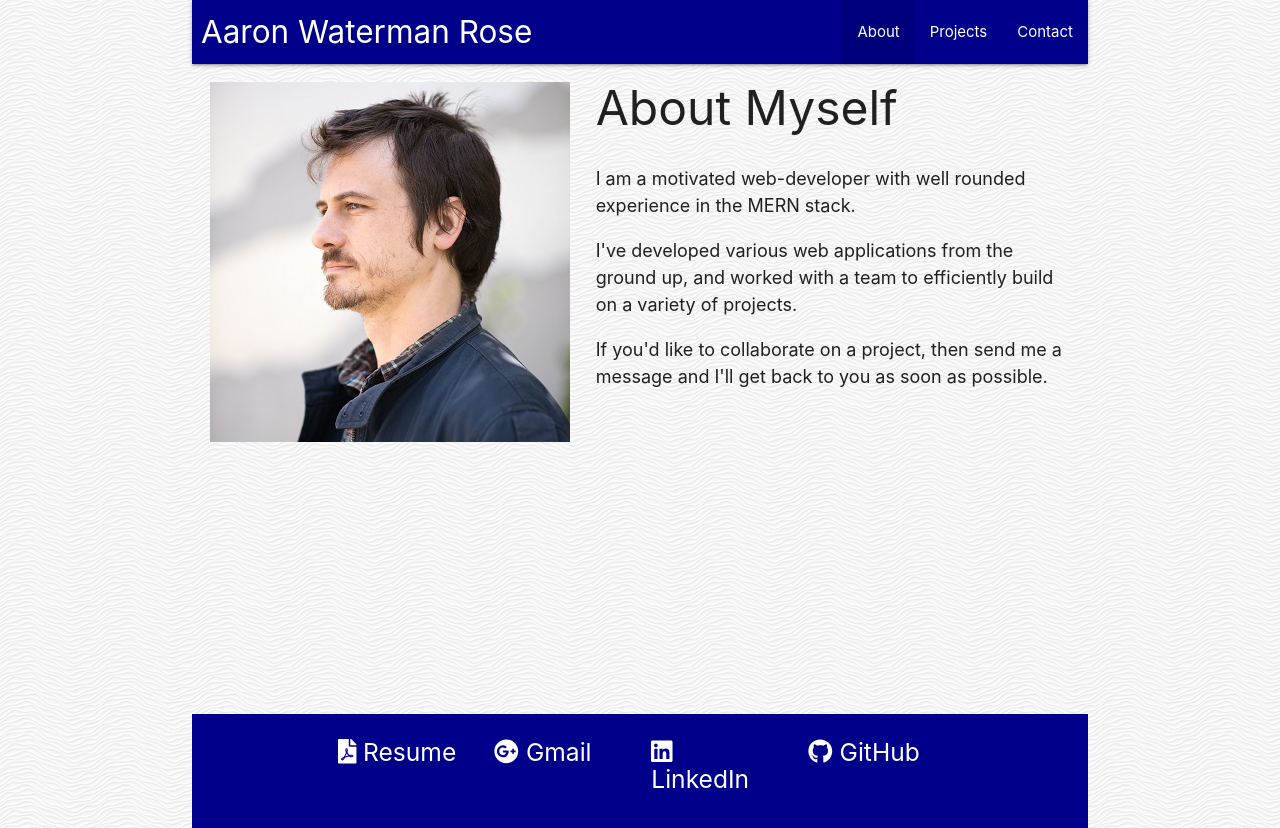
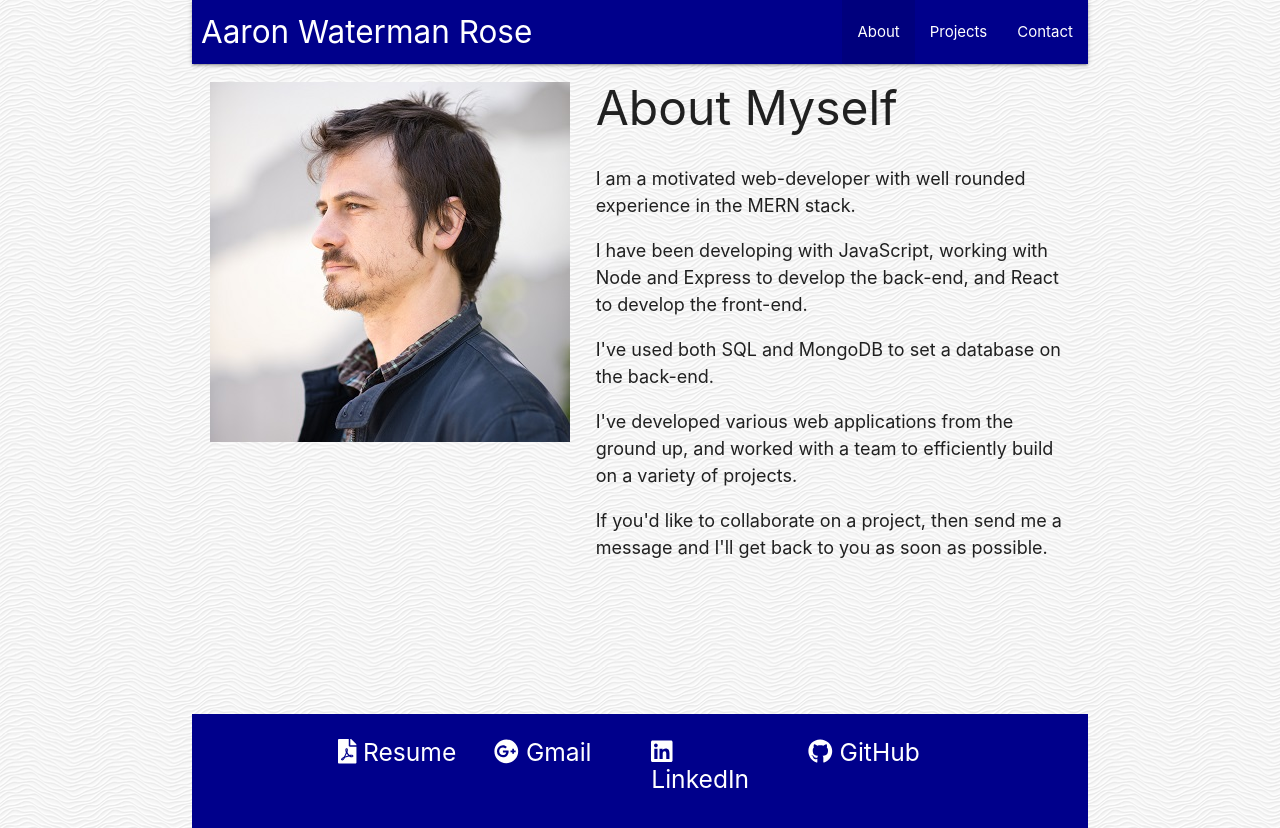
Before and after one commit to RexStrider/React-Portfolio, a React (Create React App) app in the folder client/: page / in a window 1280 px wide. Built offline with nearby package versions, Linux system fonts and the light colour scheme.

Commit message:
added more information about technical skills

```diff
--- a/client/src/Components/About.js
+++ b/client/src/Components/About.js
@@ -11,6 +11,8 @@ function About() {
             <section>
                 <h2>About Myself</h2>
                 <p>I am a motivated web-developer with well rounded experience in the MERN stack.</p>
+                <p>I have been developing with JavaScript, working with Node and Express to develop the back-end, and React to develop the front-end.</p>
+                <p>I've used both SQL and MongoDB to set a database on the back-end.</p>
                 <p>I've developed various web applications from the ground up, and worked with a team to efficiently build on a variety of projects.</p>
                 <p>If you'd like to collaborate on a project, then send me a message and I'll get back to you as soon as possible.</p>
             </section>
```
